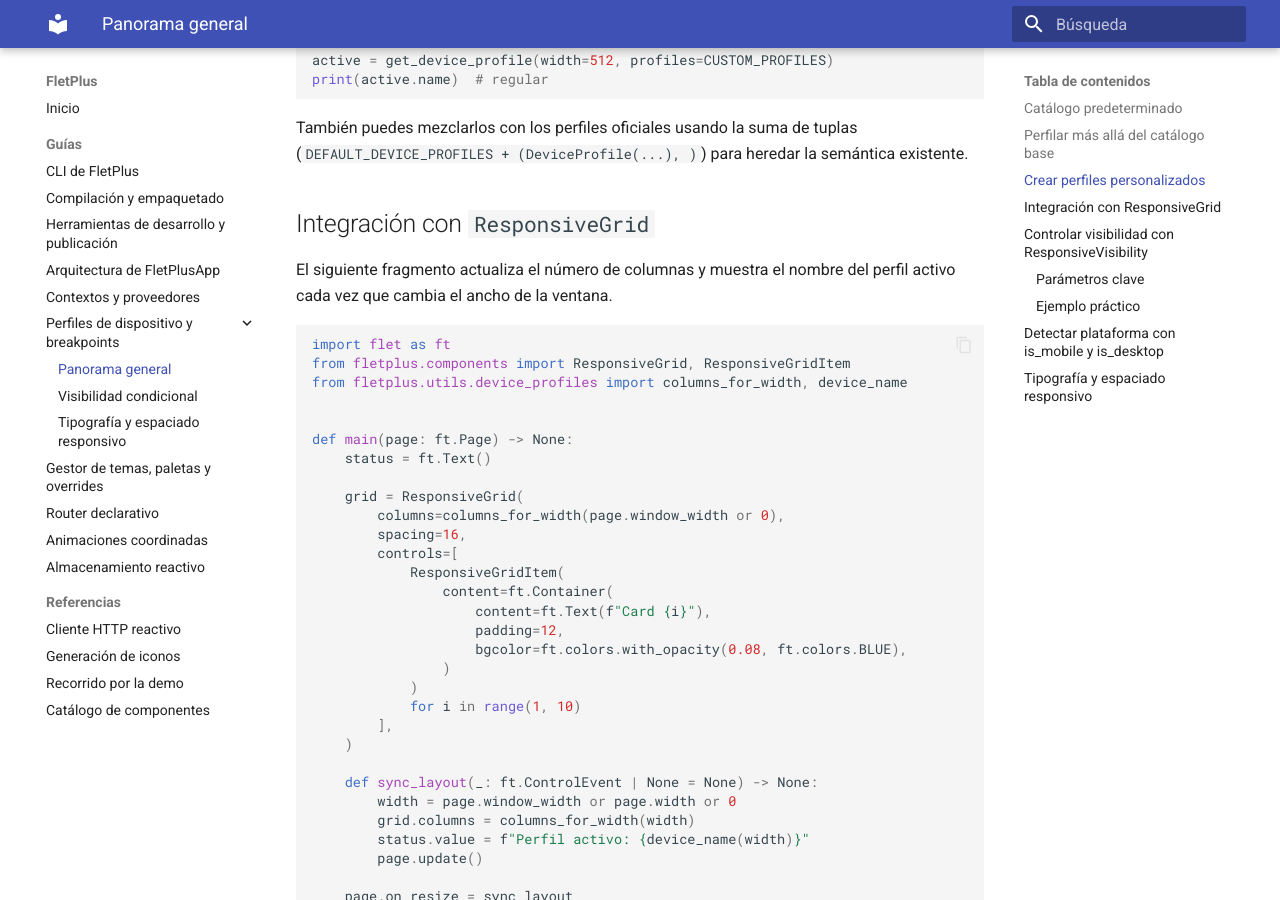
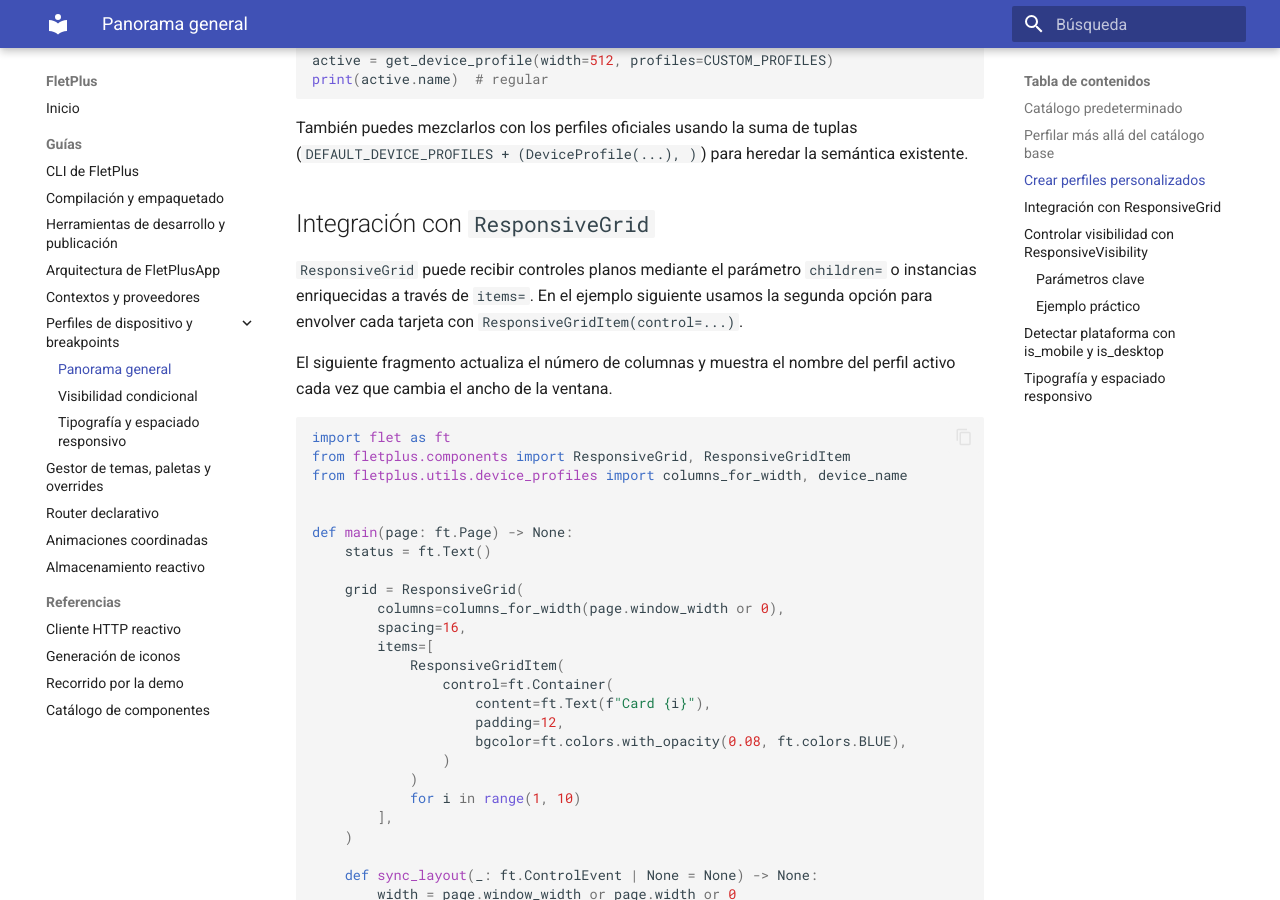
Before and after one commit to Alphonsus411/FletPlus, an MkDocs documentation site: the page built from docs/responsive.md, in a window 1280 px wide and 900 px high, scrolled down 1716 px. Built offline with MkDocs 1.6.1 and Material for MkDocs 9.7.7, drawn with Linux system fonts in a browser that asks for light colours.

Commit message:
Ajusta ejemplos de ResponsiveGrid

```diff
--- a/docs/responsive.md
+++ b/docs/responsive.md
@@ -81,6 +81,11 @@
 
 ## Integración con `ResponsiveGrid`
 
+`ResponsiveGrid` puede recibir controles planos mediante el parámetro
+`children=` o instancias enriquecidas a través de `items=`. En el ejemplo
+siguiente usamos la segunda opción para envolver cada tarjeta con
+`ResponsiveGridItem(control=...)`.
+
 El siguiente fragmento actualiza el número de columnas y muestra el
 nombre del perfil activo cada vez que cambia el ancho de la ventana.
 
@@ -96,9 +101,9 @@
     grid = ResponsiveGrid(
         columns=columns_for_width(page.window_width or 0),
         spacing=16,
-        controls=[
+        items=[
             ResponsiveGridItem(
-                content=ft.Container(
+                control=ft.Container(
                     content=ft.Text(f"Card {i}"),
                     padding=12,
                     bgcolor=ft.colors.with_opacity(0.08, ft.colors.BLUE),
```
Also changed, not shown: README.md (+13 -4 lines).
